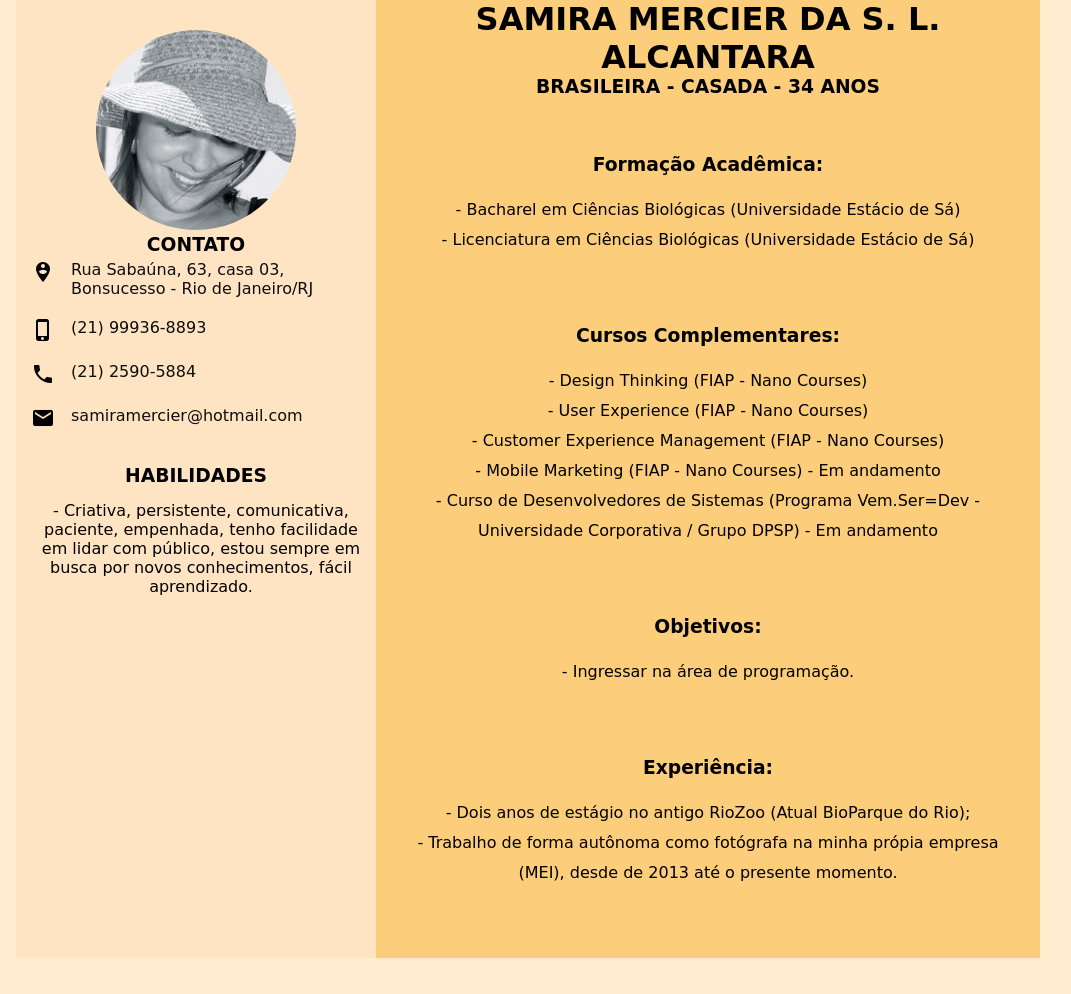
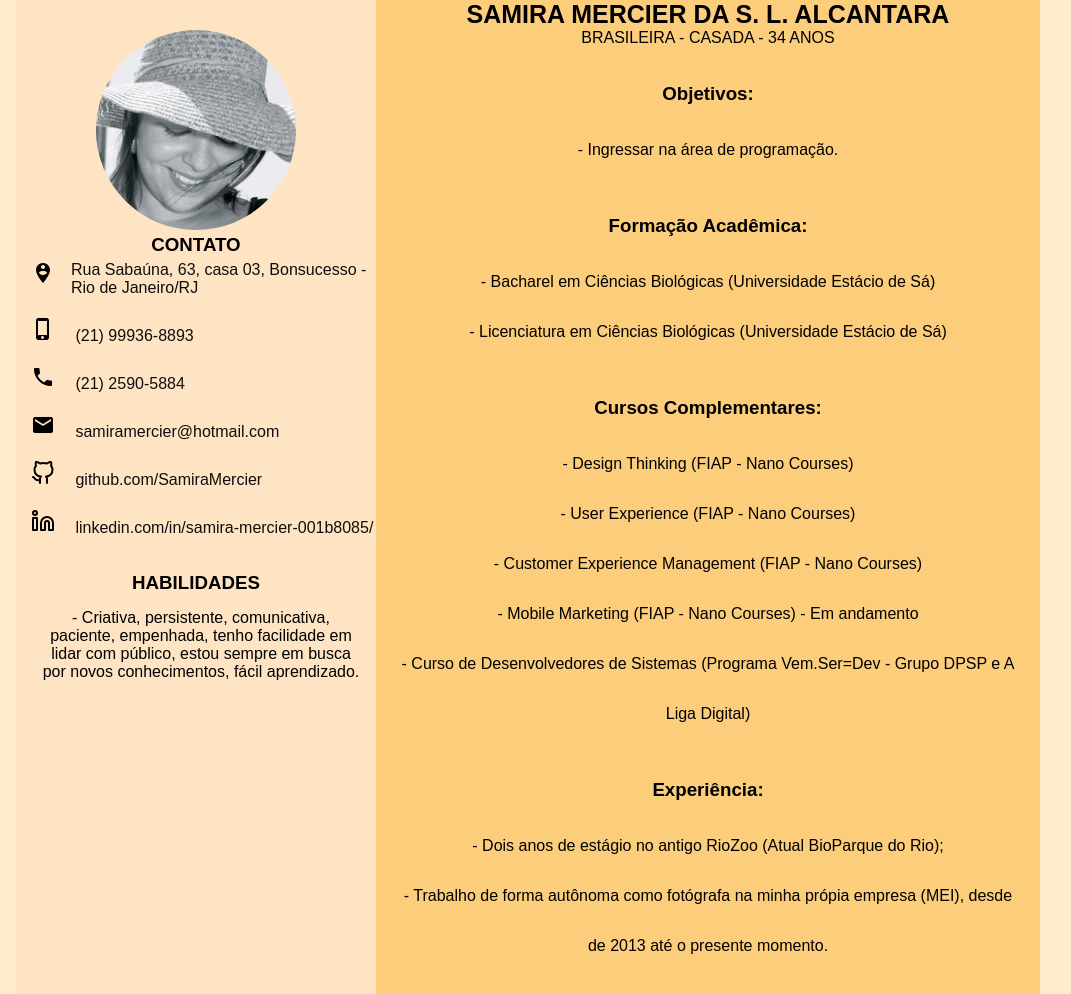
Before and after one commit to SamiraMercier/curriculo, a plain HTML site: page index.html in a window 1280 px wide. Shown: the top 994 px of the page, without its empty margins (112-1183 px from the left). Before the commit the page ends 958 px from the top, so only its background shows below. Drawn offline with Linux system fonts and the light colour scheme.

Commit message:
atualicao de curriculo

```diff
--- a/curriculo.css
+++ b/curriculo.css
@@ -5,7 +5,11 @@
 }
 body{
     background-color: blanchedalmond;
-    font-family:cursive
+    font-family:sans-serif;
+}
+
+a{
+text-decoration: none;
 }
 
 .principal{
@@ -72,17 +76,23 @@ background-color: bisque;
     color: black;
     text-align: center;
     text-transform: uppercase;
+    font-size: 25px;
 }
 
 .idade{
     color: black;
     text-align: center;
     text-transform: uppercase;
+    font-size: 16px;
 }
 
 /*lado direito*/
 .texto{
-    margin-bottom: 50px;
-    line-height: 30px;
+    margin-bottom: 20px;
+    line-height: 50px;
     padding: 20px;
 }
+
+.Objetivos{
+    margin-top: 0;
+}
--- a/index.html
+++ b/index.html
@@ -1,21 +1,20 @@
 <!DOCTYPE html>
 <html lang="en">
+
 <head>
     <meta charset="UTF-8">
     <meta http-equiv="X-UA-Compatible" content="IE=edge">
     <meta name="viewport" content="width=device-width, initial-scale=1.0">
     <link rel="stylesheet" href="curriculo.css">
     <link rel="stylesheet" href="./responsividade.css">
-    <link href="https://fonts.googleapis.com/icon?family=Material+Icons"
-    rel="stylesheet">
+    <link href="https://fonts.googleapis.com/icon?family=Material+Icons" rel="stylesheet">
     <title>Meu Curriculo</title>
 </head>
 
 <body>
     <div class="principal">
         <div class="lado_esquerdo">
-            <img src="181050_285046431625719_912081057_n.jpg" alt="foto" width="200"
-            height="200" class="foto_perfil"/>
+            <img src="181050_285046431625719_912081057_n.jpg" alt="foto" width="200" height="200" class="foto_perfil" />
 
             <section>
                 <h3 class="titulo_contato">Contato</h3>
@@ -25,25 +24,48 @@
                 </div>
 
                 <div class="bloco_informacao">
+                    <a href="tel:21999368893">
                     <span class="material-icons icone_branco">phone_iphone</span>
                     <span class="descricao">(21) 99936-8893</span>
+                </a>
                 </div>
 
                 <div class="bloco_informacao">
+                    <a href="tel:2125905884">
                     <span class="material-icons icone_branco">local_phone</span>
                     <span class="descricao">(21) 2590-5884</span>
+                </a>
                 </div>
 
                 <div class="bloco_informacao">
+                    <a href="mailto:samiramercier@hotmail.com">
                     <span class="material-icons icone_branco">email</span>
                     <span class="descricao">samiramercier@hotmail.com</span>
+                </a>
                 </div>
+
+                <div class="bloco_informacao">
+                    <a href="https://github.com/SamiraMercier">
+                    <span class="material-icons icone_branco"> <img src="./github.svg" alt=""> </span>
+                    <span class="descricao">github.com/SamiraMercier</span>
+                </a>
+                </div>
+
+                <div class="bloco_informacao">
+                    <a href="https://www.linkedin.com/in/samira-mercier-001b8085/">
+                    <span class="material-icons icone_branco"> <img src="./linkedin.svg" alt=""> </span>
+                    <span class="descricao">linkedin.com/in/samira-mercier-001b8085/</span>
+                </a>
+                </div>
+
             </section>
 
             <section>
                 <h3 class="titulo_habilidades">Habilidades</h3>
                 <div class="bloco_informacao">
-                    <span class="habilidades">- Criativa, persistente, comunicativa, paciente, empenhada, tenho facilidade em lidar com público, estou sempre em busca por novos conhecimentos, fácil aprendizado.</span>
+                    <span class="habilidades">- Criativa, persistente, comunicativa, paciente, empenhada, tenho
+                        facilidade em lidar com público, estou sempre em busca por novos conhecimentos, fácil
+                        aprendizado.</span>
                 </div>
             </section>
         </div>
@@ -51,13 +73,22 @@
         <div class="lado_direito">
             <h1 class="nome">Samira Mercier da S. L. Alcantara</h1>
 
-                    <h3 class="idade">Brasileira - Casada - 34 anos</h3>
-                    <br/>
-                    <br/>
-                    <br/>
+            <p class="idade">Brasileira - Casada - 34 anos</p>
+            <br />
+            <br />
 
 
             <section>
+
+                <section>
+                    <h3 class="Objetivos">Objetivos:</h3>
+
+                    <div class="texto">
+
+                        <p>- Ingressar na área de programação. </p>
+                    </div>
+                </section>
+
                 <h3 class="formacao_academica">Formação Acadêmica:</h3>
 
                 <div class="texto">
@@ -83,21 +114,9 @@
 
                     <p>- Mobile Marketing (FIAP - Nano Courses) - Em andamento</p>
 
-                           <p>- Curso de Desenvolvedores de Sistemas (Programa Vem.Ser=Dev - Universidade Corporativa / Grupo DPSP) - Em andamento</p>
+                    <p>- Curso de Desenvolvedores de Sistemas (Programa Vem.Ser=Dev - Grupo DPSP e A Liga Digital)</p>
                 </div>
             </section>
-
-
-
-                        <section>
-                            <h3 class="Objetivos">Objetivos:</h3>
-
-                            <div class="texto">
-
-                          <p>- Ingressar na área de programação.</p>
-                            </div>
-                        </section>
-
 
 
             <section>
@@ -107,7 +126,8 @@
 
                     <p>- Dois anos de estágio no antigo RioZoo (Atual BioParque do Rio);</p>
 
-                           <p> - Trabalho de forma autônoma como fotógrafa na minha própia empresa (MEI), desde de 2013 até o presente momento.</p>
+                    <p> - Trabalho de forma autônoma como fotógrafa na minha própia empresa (MEI), desde de 2013 até o
+                        presente momento.</p>
                 </div>
             </section>
 
@@ -120,4 +140,5 @@
     </div>
 
 </body>
+
 </html>
```
Also changed, not shown: github.svg (added), linkedin.svg (added). Lines whose indentation alone changed are shown as unchanged.
